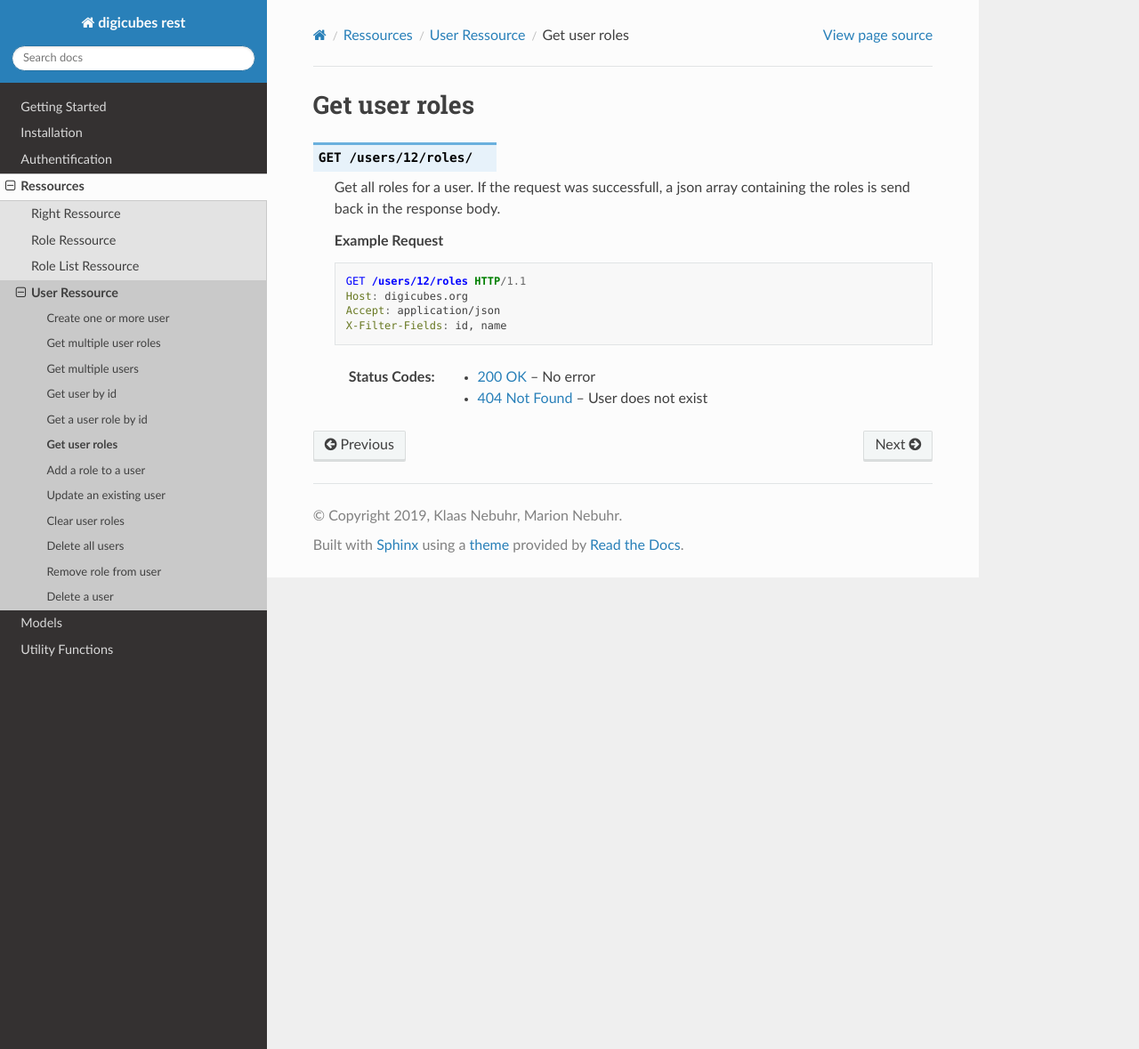
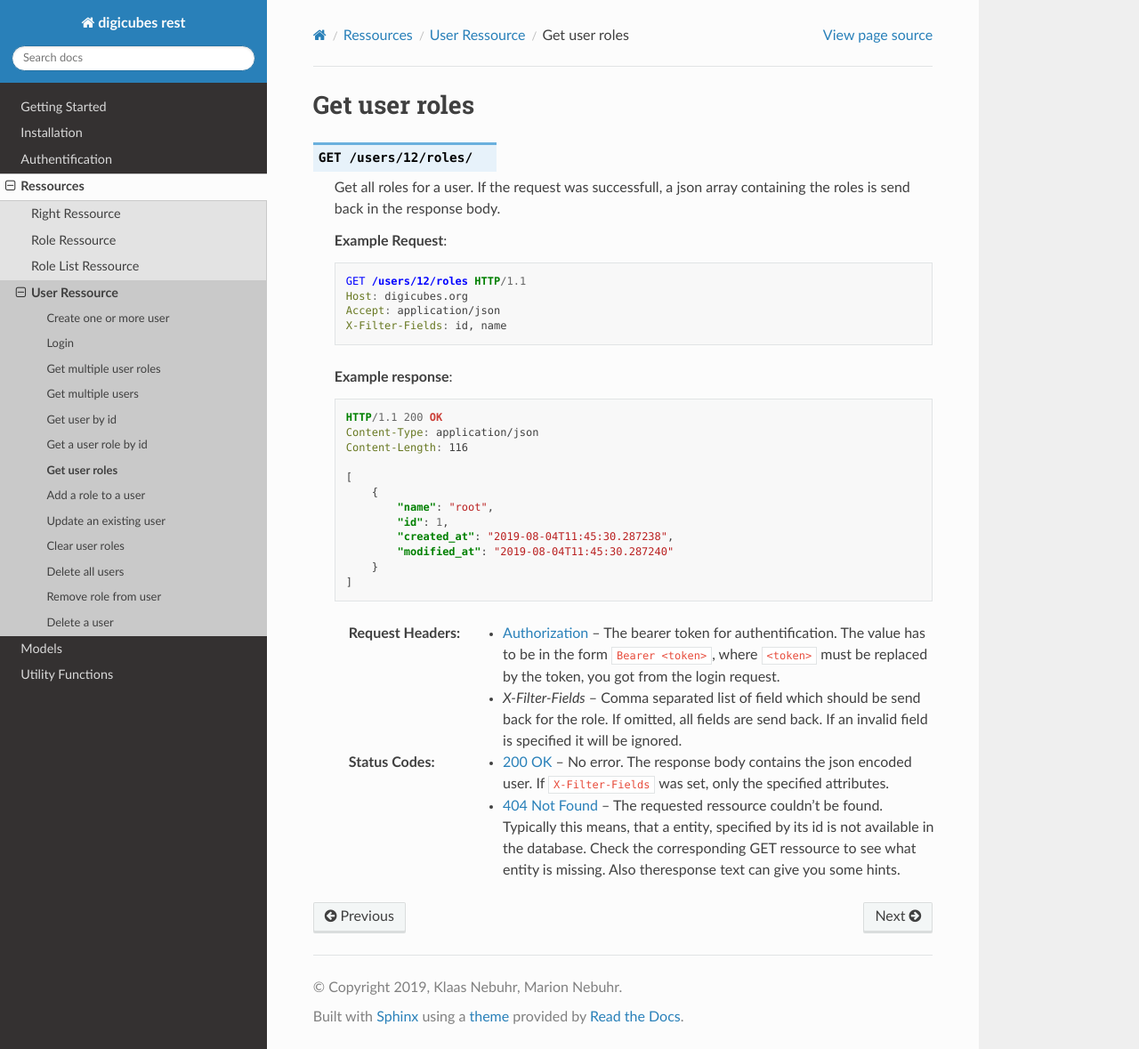
Before and after one commit to FirstKlaas/digicubes-rest, a Sphinx documentation site: the page built from source/ressources/api/user/get_user_roles.rst, in a window 1280 px wide and 1179 px high. Shown: the whole window at 89% size. Built offline with Sphinx 7.4.7 and the Read the Docs theme 2.0.0, drawn with Linux system fonts in a browser that asks for light colours.

Commit message:
Working on documentation

```diff
--- a/source/ressources/api/user/get_user_roles.rst
+++ b/source/ressources/api/user/get_user_roles.rst
@@ -6,7 +6,7 @@ Get user roles
     Get all roles for a user. If the request was successfull, a json array
     containing the roles is send back in the response body.
 
-    **Example Request**
+    **Example Request**:
 
     .. sourcecode:: http
 
@@ -15,6 +15,30 @@ Get user roles
         Accept: application/json
         X-Filter-Fields: id, name
 
-    :statuscode 200: No error
+    **Example response**:
 
-    :statuscode 404: User does not exist
+    .. sourcecode:: http
+
+        HTTP/1.1 200 OK
+        Content-Type: application/json
+        Content-Length: 116
+
+        [
+            {
+                "name": "root",
+                "id": 1,
+                "created_at": "2019-08-04T11:45:30.287238",
+                "modified_at": "2019-08-04T11:45:30.287240"
+            }
+        ]
+
+
+    :reqheader Authorization: .. include:: ../headers/authorization.rst
+
+    :reqheader X-Filter-Fields: .. include:: ../headers/x_filter_fields.rst
+
+    :statuscode 200: No error. The response body contains the json
+        encoded user. If ``X-Filter-Fields`` was set, only the
+        specified attributes.
+
+    :statuscode 404: .. include:: ../statuscodes/status_404.rst
```
Also changed, not shown: source/ressources/api/user/post_login.rst (added, +32 -0 lines).
